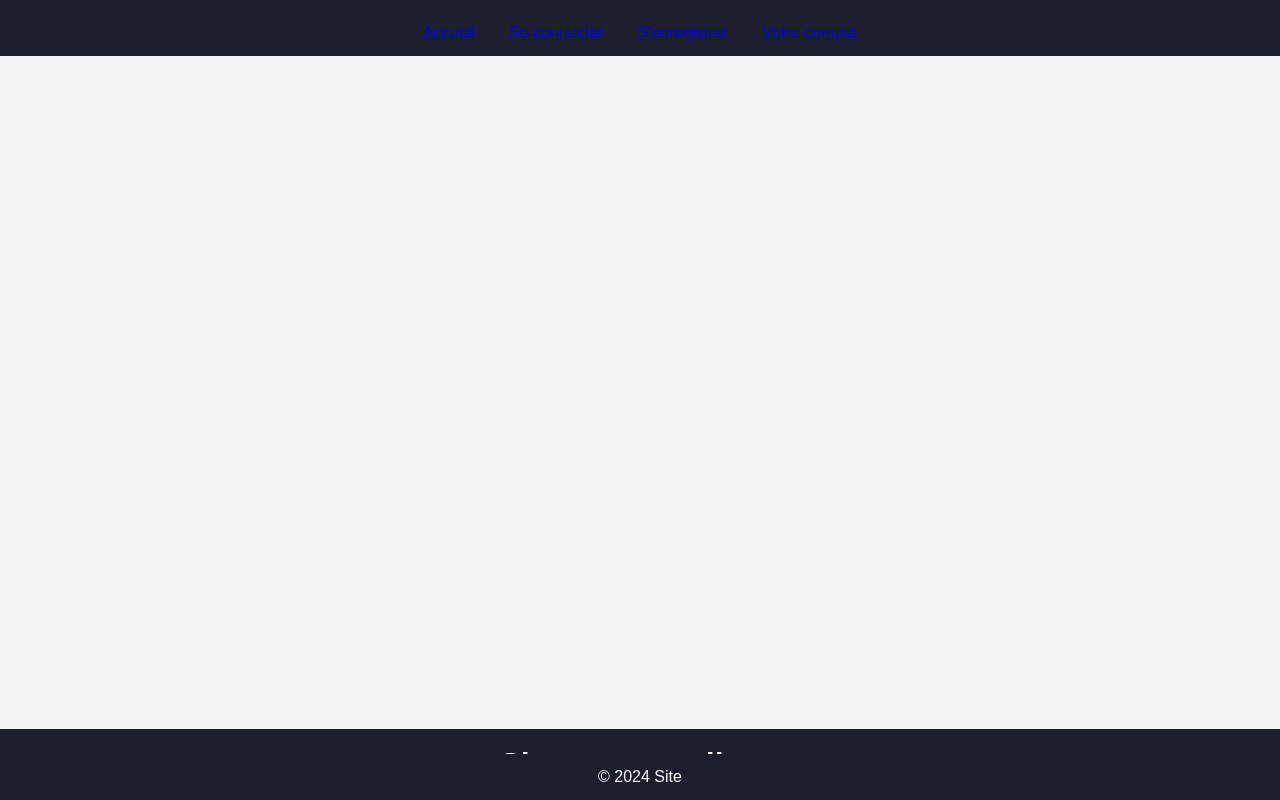
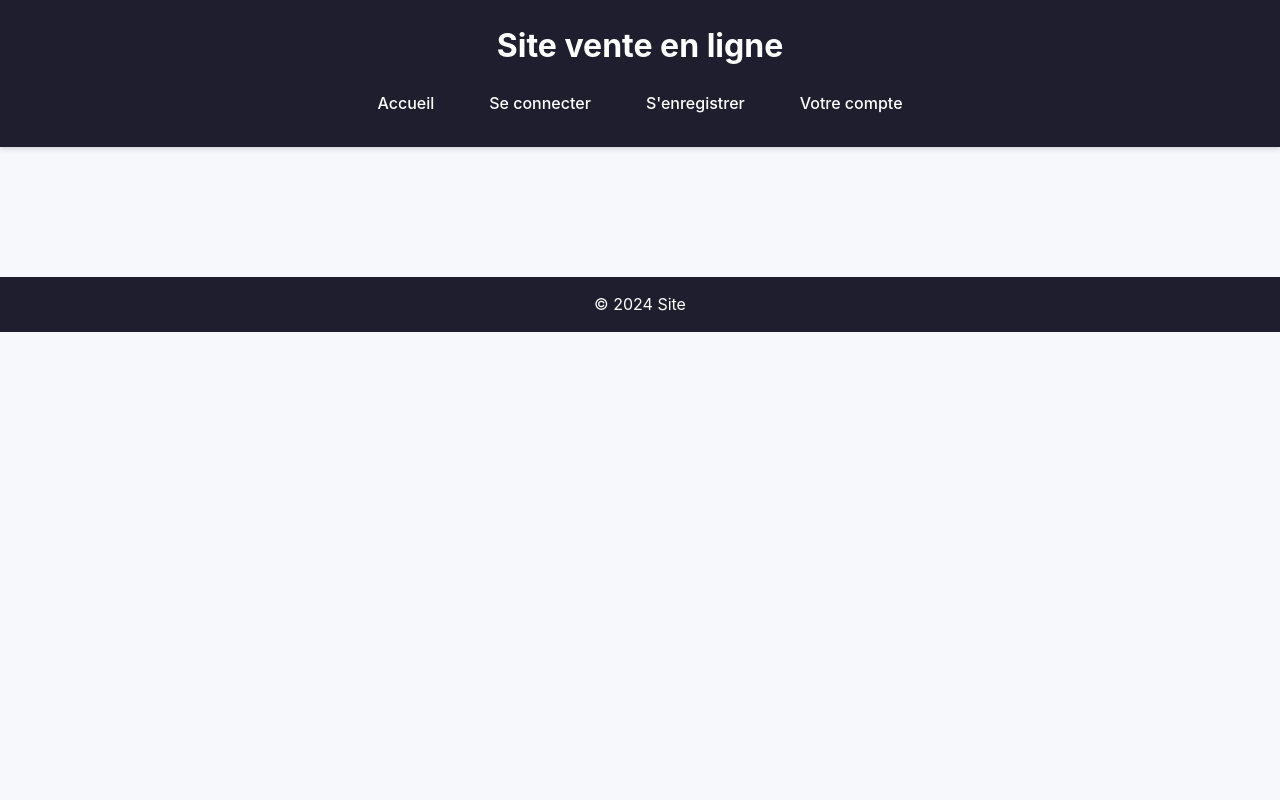
Before and after one commit to moiV123/Site_vente_en_ligne1, a Flask app: template templates/base.html in a window 1280 px wide. Run offline with Flask 3, Linux system fonts and the light colour scheme; the template is opened without the code that fills it, so the values that code supplies are empty.

Commit message:
immense_changement_graphique

```diff
--- a/static/base.css
+++ b/static/base.css
@@ -5,54 +5,94 @@
 }
 
 body {
-    font-family: Arial, sans-serif;
-    background-color: #f4f4f4;
-    color: #333;
+    font-family: "Inter", Arial, sans-serif;
+    background-color: #F7F8FC;
+    color: #1A1A1A;
     line-height: 1.6;
 }
 
 header {
     background: #1E1E2F;
     color: #ffffff;
-    padding: 10px 0;
+    padding: 20px 0;
     text-align: center;
+    box-shadow: 0 2px 5px rgba(0,0,0,0.15);
 }
 
-.pres {
-    background: #1E1E2F;
+header h1 {
+    font-size: 2rem;
+    margin-bottom: 10px;
+}
+
+nav ul {
+    list-style: none;
+    display: flex;
+    justify-content: center;
+    gap: 25px;
+    padding: 10px 0;
+}
+
+nav ul li a {
     color: #ffffff;
-    text-align: center;
-    padding: 10px 0;
-    position: fixed;
-    bottom: 0;
-    width: 100%;
+    text-decoration: none;
+    font-weight: 500;
+    padding: 8px 15px;
+    border-radius: 5px;
+    transition: 0.3s;
+}
+
+nav ul li a:hover {
+    background: #4A5DFF;
 }
 
 main {
-    background-color: #F7F8FC;
-    color: #1A1A1A;
+    max-width: 1100px;
+    margin: 40px auto;
+    padding: 20px;
+}
+
+.article_pres {
+    display: flex;
+    justify-content: center;
+    padding: 20px;
+}
+
+.annonce {
+    background: #ffffff;
+    border-radius: 10px;
+    box-shadow: 0 3px 12px rgba(0,0,0,0.08);
+    padding: 20px;
+    max-width: 350px;
+    text-align: center;
+    transition: transform 0.2s;
+}
+
+.annonce:hover {
+    transform: translateY(-5px);
+}
+
+.img_article {
+    width: 100%;
+    height: 200px;
+    object-fit: cover;
+    border-radius: 10px;
+    background: #E5E7EB;
+}
+
+.titre_article {
+    font-size: 1.5rem;
+    margin: 15px 0;
+}
+
+.description_article {
+    color: #555;
+    font-size: 1rem;
 }
 
 footer {
     background: #1E1E2F;
     color: #ffffff;
     text-align: center;
-    padding: 10px 0;
-    position: fixed;
-    bottom: 0;
-    width: 100%;
+    padding: 15px 0;
+    margin-top: 50px;
 }
-
-nav {
-    margin-top: 10px;
-}
-
-nav ul {
-    list-style: none;
-    padding: 0;
-}
-
-nav ul li {
-    display: inline;
-    margin: 0 15px;
-}
--- a/templates/base.html
+++ b/templates/base.html
@@ -3,31 +3,29 @@
 <head>
     <meta charset="UTF-8">
     <meta name="viewport" content="width=device-width, initial-scale=1.0">
-    <title>Document</title>
+    <title>{% block title %}Site{% endblock %}</title>
     <link rel="stylesheet" href="{{ url_for('static', filename='base.css') }}">
 </head>
 <body>
 <header>
-        <div class="pres">
-            <p>
     <h1>Site vente en ligne</h1>
-            </p>
-        </div>
     <nav>
         <ul>
             <li><a href="/" class="bouton_accueil">Accueil</a></li>
-                <li><a href="/" class="bouton_login">Se connecter</a></li>
-                <li><a href="/" class="bouton_register">S'enregistrer</a></li>
-                <li><a href="/" class="bouton_compte">Votre compte</a></li>
+            <li><a href="/login" class="bouton_login">Se connecter</a></li>
+            <li><a href="/register" class="bouton_register">S'enregistrer</a></li>
+            <li><a href="/account" class="bouton_compte">Votre compte</a></li>
         </ul>
     </nav>
 </header>
+
 <main>
-        {% block content %}
-        {% endblock %}
+    {% block content %}{% endblock %}
 </main>
+
 <footer>
     <p>&copy; 2024 Site</p>
 </footer>
+
 </body>
 </html>
--- a/templates/index.html
+++ b/templates/index.html
@@ -1,4 +1,5 @@
 {% extends "base.html" %}
+
 {% block content %}
 <section class="article_pres">
     <article class="annonce">
```
Lines whose indentation alone changed are shown as unchanged.
